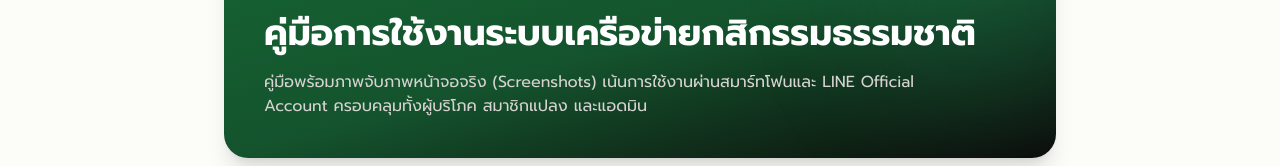
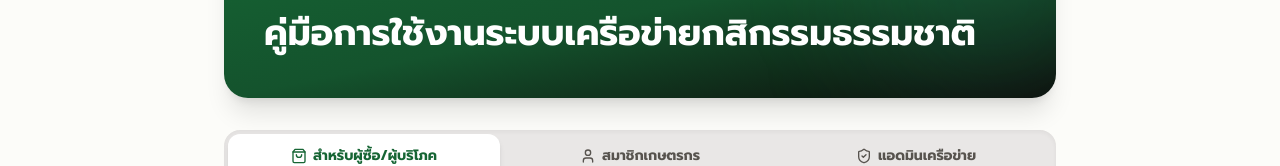
Before and after one commit to narapat/agrinaturenetworksnw, a Next.js app: page /manual in a window 1280 px wide. Shown: the part 191-357 px from the top of the page. Built offline with nearby package versions, Linux system fonts and the light colour scheme; no server answers; the database is empty.

Commit message:
style: remove manual banner subtitle sentence

```diff
--- a/src/app/manual/page.tsx
+++ b/src/app/manual/page.tsx
@@ -40,9 +40,6 @@ export default function ManualPage() {
           <h1 className={`${getTextClass('title')} text-2xl sm:text-4xl font-black text-white leading-tight`}>
             คู่มือการใช้งานระบบเครือข่ายกสิกรรมธรรมชาติ
           </h1>
-          <p className="text-stone-300 text-xs sm:text-base max-w-2xl leading-relaxed">
-            คู่มือพร้อมภาพจับภาพหน้าจอจริง (Screenshots) เน้นการใช้งานผ่านสมาร์ทโฟนและ LINE Official Account ครอบคลุมทั้งผู้บริโภค สมาชิกแปลง และแอดมิน
-          </p>
         </div>
       </div>
 
```
